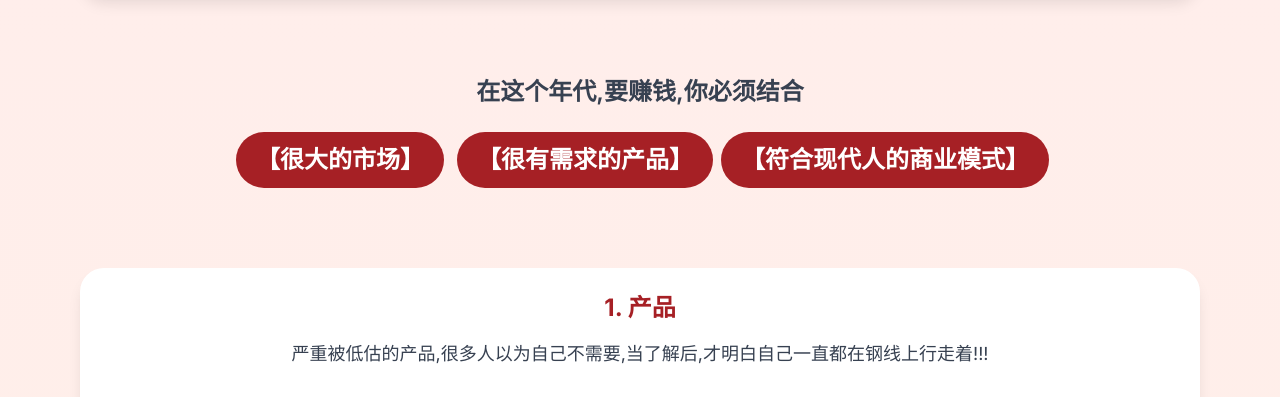
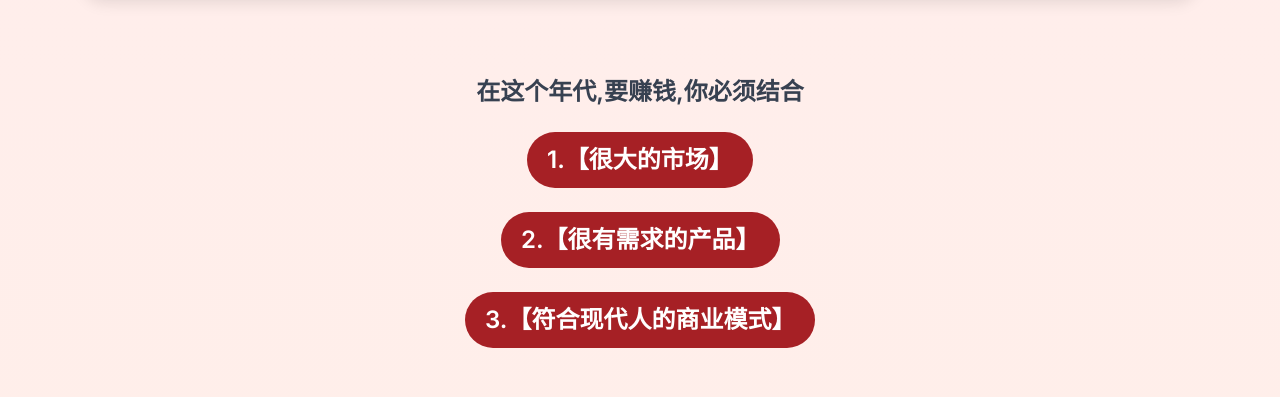
Before and after one commit to Yion05/SRC, a plain HTML site: page index.html in a window 1280 px wide. Shown: the part 720-1117 px from the top of the page. Drawn offline with nearby package versions, Linux system fonts and the light colour scheme.

Commit message:
Update index.html

```diff
--- a/index.html
+++ b/index.html
@@ -321,9 +321,13 @@
                     在这个年代,要赚钱,你必须结合
                 </p>
                 <div class="flex items-center justify-center space-x-2 mt-6 flex-wrap">
-                    <span class="benefit-badge" data-aos="zoom-in" data-aos-delay="100">【很大的市场】</span>
-                    <span class="benefit-badge" data-aos="zoom-in" data-aos-delay="300">【很有需求的产品】</span>
-                    <span class="benefit-badge" data-aos="zoom-in" data-aos-delay="500">【符合现代人的商业模式】</span>
+                    <span class="benefit-badge" data-aos="zoom-in" data-aos-delay="100">1.【很大的市场】</span>
+                </div>
+                    <div class="flex items-center justify-center space-x-2 mt-6 flex-wrap">
+                    <span class="benefit-badge" data-aos="zoom-in" data-aos-delay="300">2.【很有需求的产品】</span>
+                </div>
+                    <div class="flex items-center justify-center space-x-2 mt-6 flex-wrap">
+                    <span class="benefit-badge" data-aos="zoom-in" data-aos-delay="500">3.【符合现代人的商业模式】</span>
                 </div>
             </div>
 
@@ -373,7 +377,7 @@
             </div>
 
             <div class="bg-white rounded-3xl p-6 shadow-lg text-center mt-12" data-aos="fade-up">
-                <h3 class="font-bold text-2xl text-[#a62025] mb-4">4. 培训</h3>
+                <h3 class="font-bold text-2xl text-[#a62025] mb-4">培训</h3>
                 <p class="text-gray-700 mb-4 text-lg">每周六坚持培训，教你营销、广告、小红书运营！</p>
                 <div class="grid grid-cols-1 md:grid-cols-1 gap-0 mt-8">
                     <div class="img-hover-zoom" data-aos="flip-left" onclick="openModal(this.querySelector('img'))">
```
